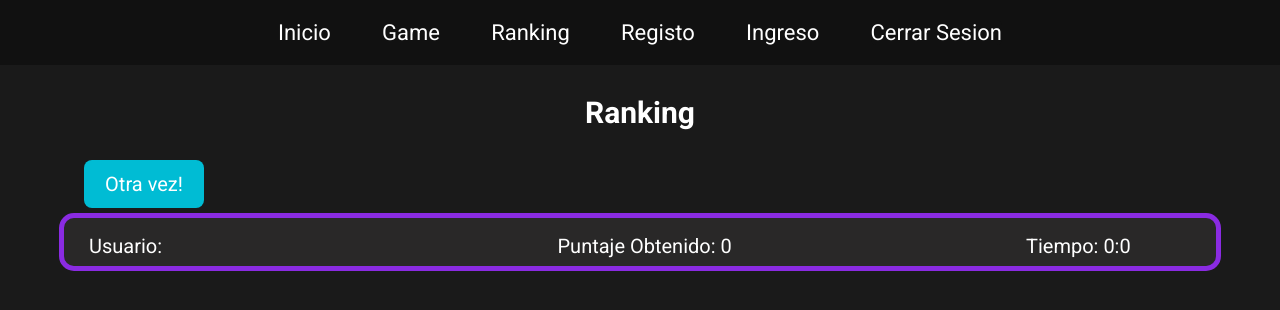
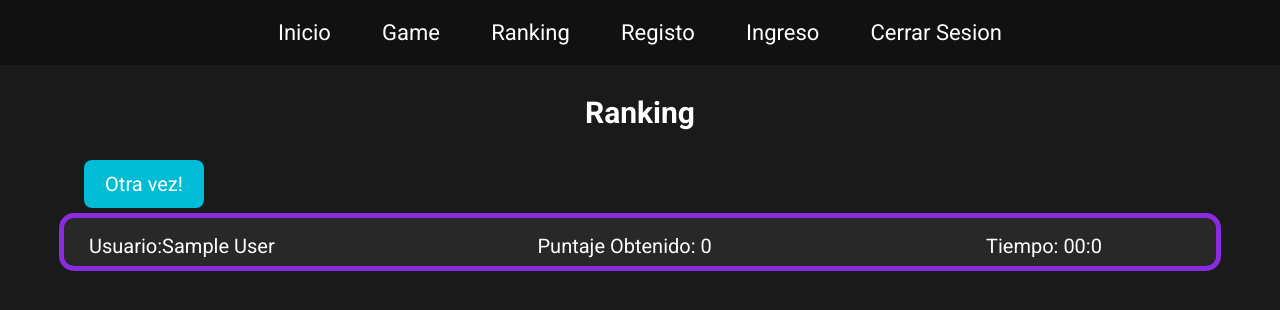
Before and after one commit to N-Ignacio-Bouffanais/trivia-vue-ts, a Vue app: page /ranking in a window 1280 px wide. Shown: the top 310 px of the page. Built offline with nearby package versions, Linux system fonts and the light colour scheme; no server answers; sample sign-in values are in the browser's storage.

Commit message:
try user. display name

```diff
--- a/src/components/Banner.vue
+++ b/src/components/Banner.vue
@@ -4,9 +4,9 @@ const counterStore = useCounterStore();
 </script>
 <template>
     <div class="banner">
-        <p>Usuario:</p>
+        <p>Usuario:{{ counterStore.user_n }}</p>
         <p>Puntaje Obtenido: {{ counterStore.points }}</p>
-        <p>Tiempo: {{counterStore.min_r}}:{{counterStore.sec_r}}</p>
+        <p>Tiempo: 0{{counterStore.min_r}}:{{counterStore.sec_r}}</p>
     </div>
 </template>
 <style lang="scss">
@@ -22,7 +22,7 @@ const counterStore = useCounterStore();
             font-size: 2rem;
             margin: 0.8rem 0 0 1.5rem;
             color: white;
-            width: 18rem;
+            width: 22rem;
             text-align: start;
         }
     }
--- a/src/components/Navigation.vue
+++ b/src/components/Navigation.vue
@@ -2,6 +2,8 @@
 import { onMounted, ref } from 'vue';
 import { getAuth, onAuthStateChanged, signOut } from 'firebase/auth';
 import { useRouter } from 'vue-router';
+import { useCounterStore } from "../stores/counter";
+const counterStore = useCounterStore();
 
 const router = useRouter();
 const isLoggedIn = ref(false);
@@ -12,6 +14,8 @@ onMounted(()=>{
   onAuthStateChanged(auth, (user) => {
     if(user) {
       isLoggedIn.value = true;
+      console.log(user.displayName);
+      counterStore.user_n = user.displayName;
     } else {
       isLoggedIn.value = false;
     }
--- a/src/components/Timer.vue
+++ b/src/components/Timer.vue
@@ -49,8 +49,8 @@ onMounted(() => {
     Coutdown()
 })
 watch([Displayminutes, Displayseconds],()=>{
-    counterStore.min_r = Displayminutes.value;
-    counterStore.sec_r = Displayseconds.value;
+    counterStore.min_r = 4 - Displayminutes.value;
+    counterStore.sec_r = 60 - Displayseconds.value;
 })
 
 
--- a/src/stores/counter.ts
+++ b/src/stores/counter.ts
@@ -8,6 +8,7 @@ export const useCounterStore = defineStore("counter", {
     min_r: 0,
     sec_r: 0,
     stop : false,
+    user_n: "",
   }),
   actions: {
     incrementBy(value: number) {
--- a/src/views/Register.vue
+++ b/src/views/Register.vue
@@ -1,5 +1,5 @@
 <script lang="ts" setup>
-import { ref } from 'vue';
+import { ref, watch } from 'vue';
 import { getAuth, createUserWithEmailAndPassword, GoogleAuthProvider, signInWithPopup } from "firebase/auth";
 import { useRouter } from "vue-router";
 
@@ -29,6 +29,7 @@ const signInWithGoogle = () => {
             console.log(error)
         })
 }
+
 
 </script>
 <template>
```
